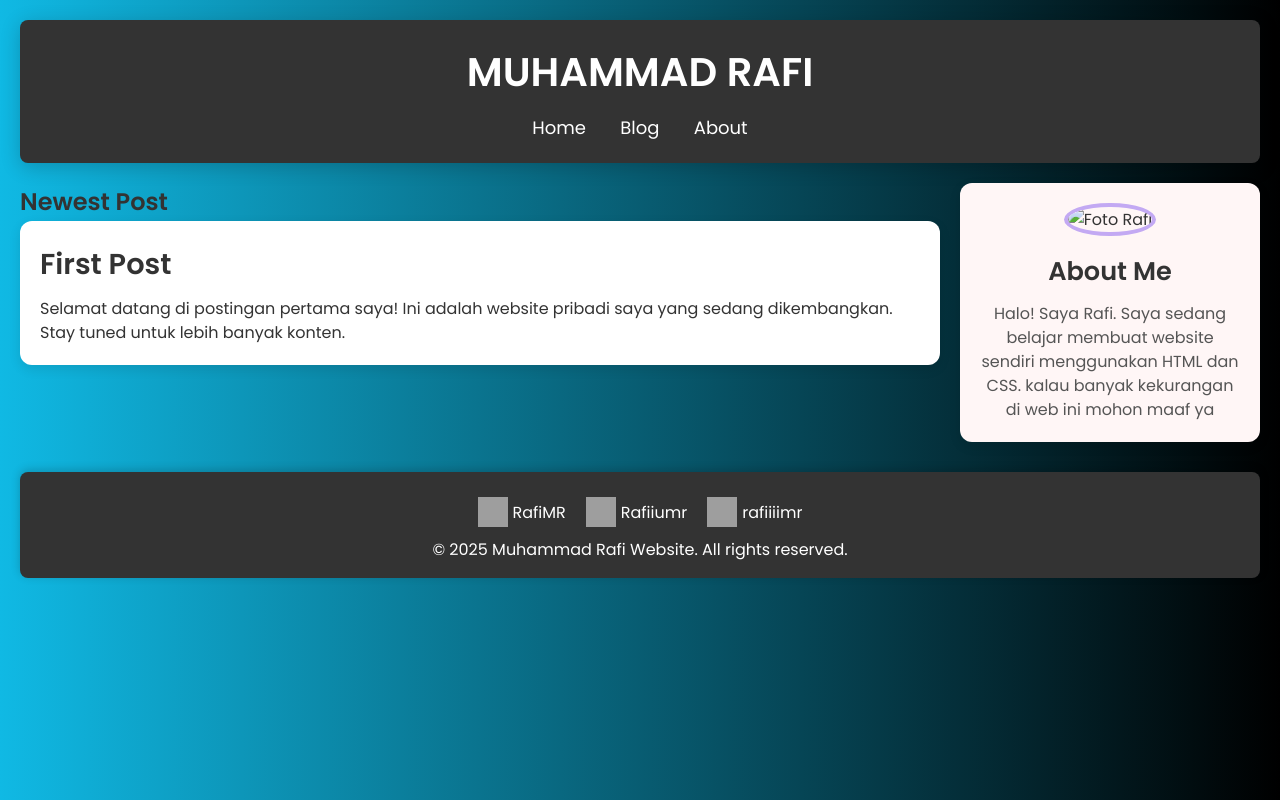
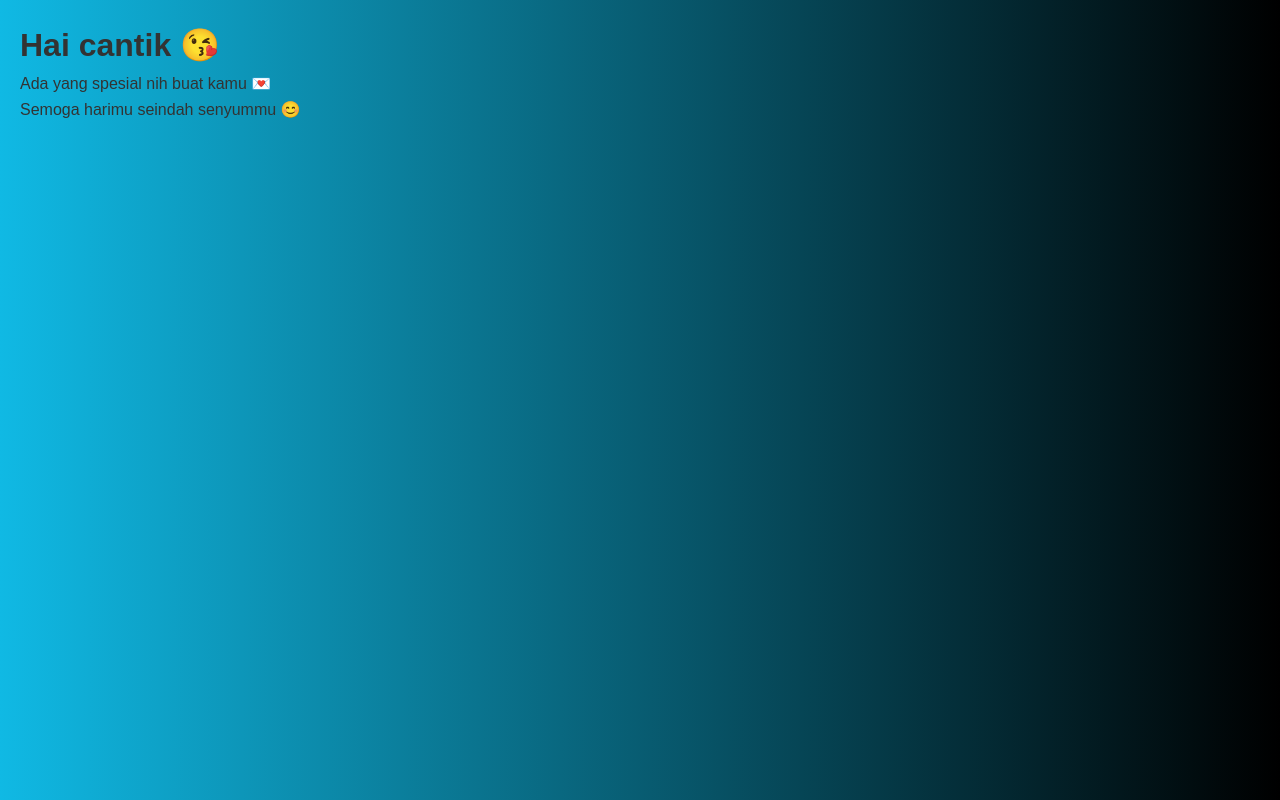
Before and after one commit to MRRAFII25/MuhammadRafiWEB, a plain HTML site: page index.html in a window 1280 px wide. Drawn offline with Linux system fonts and the light colour scheme; grey boxes are pictures that could not be loaded.

Commit message:
Update index.html

```diff
--- a/index.html
+++ b/index.html
@@ -1,61 +1,24 @@
 <!DOCTYPE html>
-<html>
+<html lang="id">
 <head>
-    <meta charset="UTF-8">
-    <meta name="viewport" content="width=device-width, initial-scale=1.0">
-    <title>Rafi Punya WEB</title>
-    <link rel="icon" href="https://assets.nsd.co.id/images/kampus/logo/logo_universitas_putra_indonesia_upi_yptk_padang.png" type="image/png">
-    <link rel="stylesheet" href="style.css">
-    <link href="https://fonts.googleapis.com/css2?family=Poppins:wght@400;600&display=swap" rel="stylesheet">
-    <script src="https://kit.fontawesome.com/a076d05399.js" crossorigin="anonymous"></script>
+  <meta charset="UTF-8">
+  <title>Untuk nayla 💕</title>
+  <link rel="stylesheet" href="style.css">
 </head>
 <body>
-    <header>
-        <div class="header-content">
-            <h1>MUHAMMAD RAFI</h1>
-        </div>
-        <nav>
-            <a href="home.html">Home</a>
-            <a href="blog.html">Blog</a>
-            <a href="about.html">About</a>
-        </nav>
-    </header>
+  <div class="message">
+    <h1>Hai cantik 😘</h1>
+    <p>Ada yang spesial nih buat kamu 💌</p>
+    <p>Semoga harimu seindah senyummu 😊</p>
+  </div>
 
-    </header>
-
-    <main class="container">
-        <section class="post">
-            <h2>Newest Post</h2>
-            <article class="post-card">
-                <h3>First Post</h3>
-                <p>Selamat datang di postingan pertama saya! Ini adalah website pribadi saya yang sedang dikembangkan. Stay tuned untuk lebih banyak konten.</p>
-            </article>
-        </section>
-
-        <aside class="profile">
-            <img src="RAFI3.jpg" alt="Foto Rafi">
-            <h3>About Me</h3>
-            <p>Halo! Saya Rafi. Saya sedang belajar membuat website sendiri menggunakan HTML dan CSS. kalau banyak kekurangan di web ini mohon maaf ya</p>
-        </aside>
-    </main>
-
-    <footer>
-        <div class="socials">
-            <a href="https://youtube.com/@mr_0282-rafi?si=AGKIgrLT3DbGqxyo">
-                <img src="https://cdn.pixabay.com/photo/2021/05/22/11/38/yt-6273367_1280.png" alt="Rafiimr" class="social-icon">
-                RafiMR
-            </a>
-            <a href="https://www.tiktok.com/@rafiiumr?_t=ZS-8vlUT8J2WoM&_r=1">
-                <img src="https://iconape.com/wp-content/files/fd/121669/svg/tiktok-logo-tik-tok-logo-icon-png-svg.png" alt="TIKTOK" class="social-icon">
-                Rafiiumr
-            </a>
-            <a href="https://www.instagram.com/rafiiiimr?igsh=MXM4enFkdG9rNG0wdQ==">
-                <img src="https://upload.wikimedia.org/wikipedia/commons/thumb/9/95/Instagram_logo_2022.svg/1200px-Instagram_logo_2022.svg.png" alt="Instagram" class="social-icon">
-                rafiiiimr
-            </a>
-        </div>
-        <p>&copy; 2025 Muhammad Rafi Website. All rights reserved.</p>
-    </footer>
-
+  <div class="hearts">
+    <!-- banyak hati -->
+    <div class="heart"></div>
+    <div class="heart"></div>
+    <div class="heart"></div>
+    <div class="heart"></div>
+    <div class="heart"></div>
+  </div>
 </body>
 </html>
```
